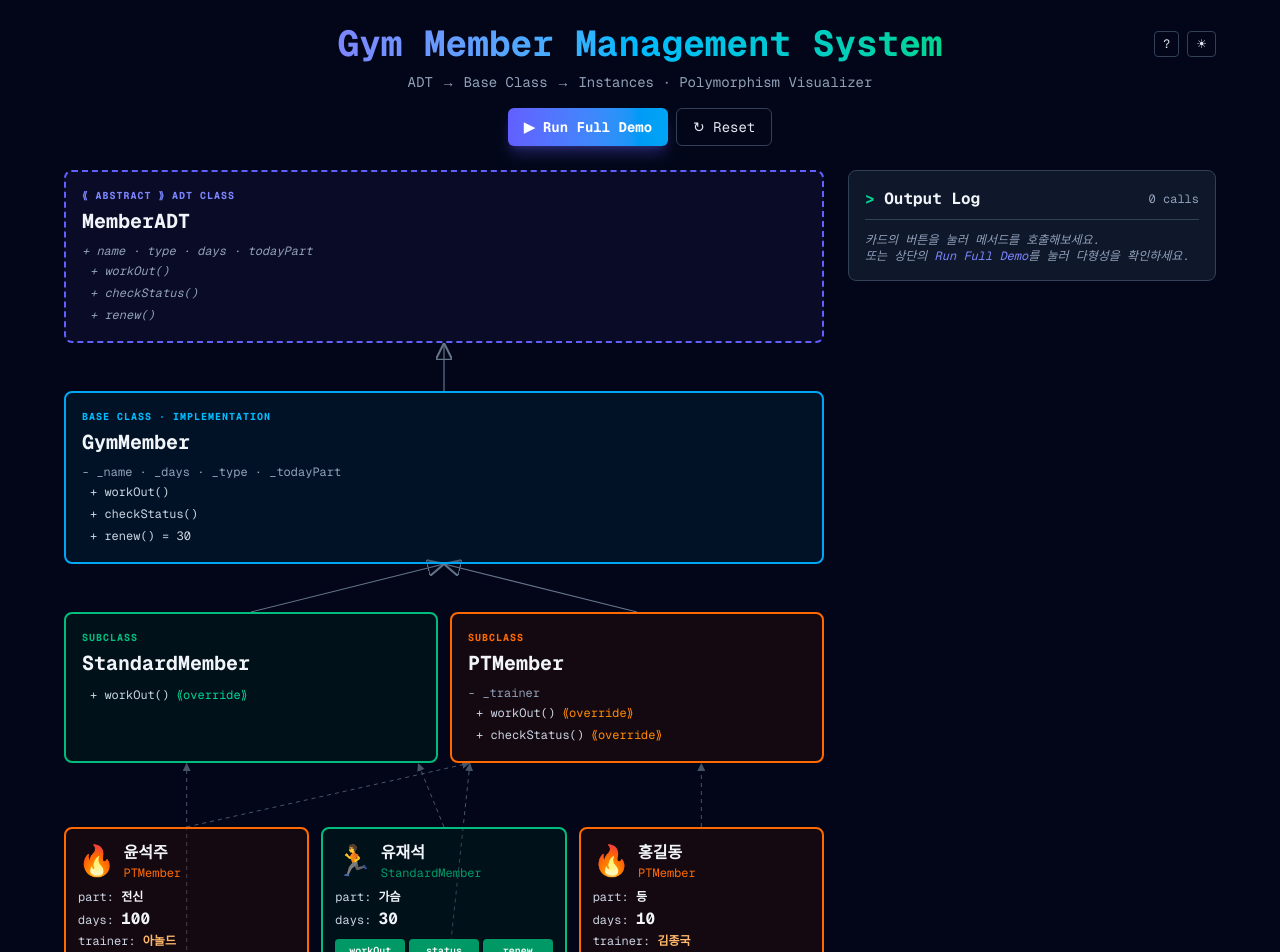
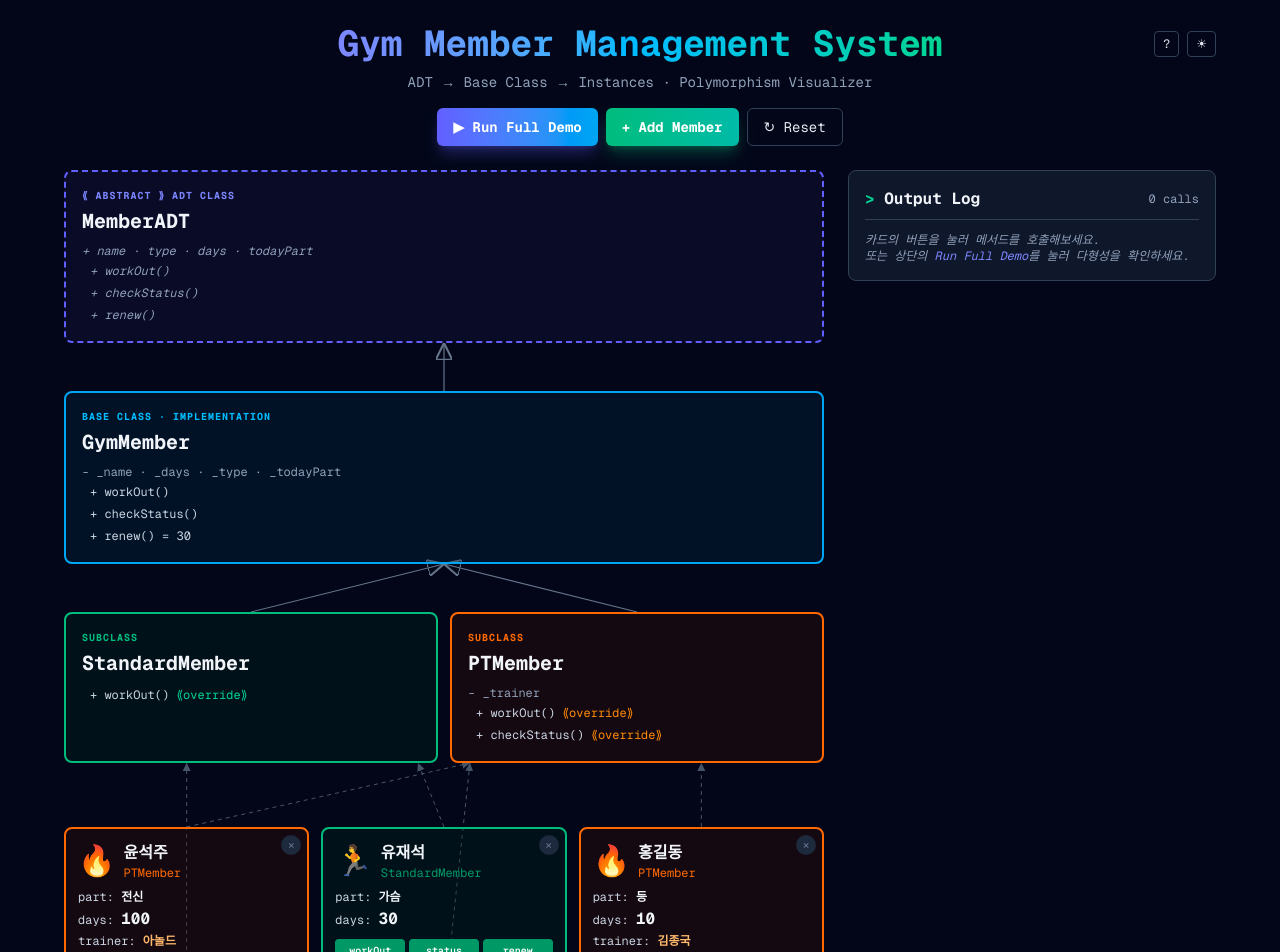
Before and after one commit to SJYUN1010/gym-member-oop-viz, a Next.js app: page / in a window 1280 px wide. Shown: the top 952 px of the page. Built offline with nearby package versions, Linux system fonts and the light colour scheme.

Commit message:
feat: 회원 동적 추가/삭제 기능 - 추가 폼(검증), 카드 삭제, 최대 8명 제한

```diff
--- a/app/page.tsx
+++ b/app/page.tsx
@@ -1,10 +1,20 @@
 "use client";
 
-import { useState, useMemo, useRef, useEffect, useLayoutEffect, forwardRef } from "react";
+import {
+  useState,
+  useMemo,
+  useRef,
+  useEffect,
+  useLayoutEffect,
+  forwardRef,
+} from "react";
 import { GymMember } from "@/lib/gymMember";
+import { StandardMember } from "@/lib/standardMember";
 import { PTMember } from "@/lib/ptMember";
 import { createMembers } from "@/lib/instances";
 import { useAnimatedNumber } from "@/lib/useAnimatedNumber";
+
+const MAX_MEMBERS = 8;
 
 type LogEntry = {
   id: number;
@@ -47,24 +57,37 @@ type Line = {
   active: boolean;
 };
 
+// 카드에 안정적인 id를 부여하기 위한 wrapper
+type MemberEntry = {
+  id: number;
+  member: GymMember;
+};
+
+let memberIdCounter = 0;
+function wrap(members: GymMember[]): MemberEntry[] {
+  return members.map((m) => ({ id: memberIdCounter++, member: m }));
+}
+
 export default function Home() {
-  const [members, setMembers] = useState<GymMember[]>(() => createMembers());
+  const [entries, setEntries] = useState<MemberEntry[]>(() => wrap(createMembers()));
   const [logs, setLogs] = useState<LogEntry[]>([]);
   const logIdRef = useRef(0);
   const [highlightedMethod, setHighlightedMethod] = useState<string | null>(null);
   const [highlightedClass, setHighlightedClass] = useState<string | null>(null);
-  const [hoveredCardIdx, setHoveredCardIdx] = useState<number | null>(null);
+  const [hoveredCardId, setHoveredCardId] = useState<number | null>(null);
   const [hoveredLogId, setHoveredLogId] = useState<number | null>(null);
-  const [pulsedCardIdx, setPulsedCardIdx] = useState<number | null>(null);
+  const [pulsedCardId, setPulsedCardId] = useState<number | null>(null);
+  const [newlyAddedId, setNewlyAddedId] = useState<number | null>(null);
   const [darkMode, setDarkMode] = useState(true);
   const [showHelp, setShowHelp] = useState(false);
+  const [showAddForm, setShowAddForm] = useState(false);
 
   const diagramRef = useRef<HTMLDivElement>(null);
   const adtRef = useRef<HTMLDivElement>(null);
   const gymMemberRef = useRef<HTMLDivElement>(null);
   const standardRef = useRef<HTMLDivElement>(null);
   const ptRef = useRef<HTMLDivElement>(null);
-  const cardRefs = useRef<(HTMLDivElement | null)[]>([]);
+  const cardRefs = useRef<Map<number, HTMLDivElement>>(new Map());
 
   const [lines, setLines] = useState<Line[]>([]);
   const [svgSize, setSvgSize] = useState({ width: 0, height: 0 });
@@ -82,15 +105,6 @@ export default function Home() {
         bottomCenter: {
           x: r.left + r.width / 2 - cRect.left,
           y: r.bottom - cRect.top,
-        },
-        leftCenter: { x: r.left - cRect.left, y: r.top + r.height / 2 - cRect.top },
-        rightCenter: {
-          x: r.right - cRect.left,
-          y: r.top + r.height / 2 - cRect.top,
-        },
-        center: {
-          x: r.left + r.width / 2 - cRect.left,
-          y: r.top + r.height / 2 - cRect.top,
         },
         leftEdge: r.left - cRect.left,
         rightEdge: r.right - cRect.left,
@@ -133,14 +147,12 @@ export default function Home() {
           METHOD_INFO[highlightedMethod].overriddenIn.includes("PTMember")),
     });
 
-    // instance-of: 카드 → 부모 박스의 "가까운 쪽" 밑면으로
-    members.forEach((m, idx) => {
-      const cardEl = cardRefs.current[idx];
-      const cardRect = getRect(cardEl);
+    entries.forEach((entry) => {
+      const cardEl = cardRefs.current.get(entry.id);
+      const cardRect = getRect(cardEl ?? null);
       if (!cardRect) return;
-      const isPT = m instanceof PTMember;
+      const isPT = entry.member instanceof PTMember;
       const parent = isPT ? pt : std;
-      // 부모 박스 밑면에서 카드와 가까운 x 좌표 선택
       const targetX = Math.max(
         parent.leftEdge + 20,
         Math.min(cardRect.topCenter.x, parent.rightEdge - 20)
@@ -150,9 +162,9 @@ export default function Home() {
         to: { x: targetX, y: parent.bottomEdge },
         kind: "instance",
         active:
-          hoveredCardIdx === idx ||
+          hoveredCardId === entry.id ||
           (hoveredLogId !== null &&
-            logs.find((l) => l.id === hoveredLogId)?.memberName === m.name),
+            logs.find((l) => l.id === hoveredLogId)?.memberName === entry.member.name),
       });
     });
 
@@ -166,7 +178,7 @@ export default function Home() {
   useLayoutEffect(() => {
     recomputeLines();
     // eslint-disable-next-line react-hooks/exhaustive-deps
-  }, [members, highlightedClass, highlightedMethod, hoveredCardIdx, hoveredLogId, logs]);
+  }, [entries, highlightedClass, highlightedMethod, hoveredCardId, hoveredLogId, logs]);
 
   useEffect(() => {
     const handler = () => recomputeLines();
@@ -183,16 +195,16 @@ export default function Home() {
   }, []);
 
   const callMethod = (
-    member: GymMember,
-    methodName: "workOut" | "checkStatus" | "renew",
-    idx: number
+    entry: MemberEntry,
+    methodName: "workOut" | "checkStatus" | "renew"
   ) => {
+    const { member } = entry;
     let result: string[] = [];
     if (methodName === "workOut") result = [member.workOut()];
     else if (methodName === "checkStatus") result = member.checkStatus();
     else if (methodName === "renew") {
       result = [member.renew()];
-      setMembers((prev) => [...prev]);
+      setEntries((prev) => [...prev]);
     }
     const className = member instanceof PTMember ? "PTMember" : "StandardMember";
     const newId = logIdRef.current++;
@@ -207,27 +219,43 @@ export default function Home() {
       },
       ...prev,
     ]);
-    // 펄스 효과 트리거
-    setPulsedCardIdx(idx);
-    setTimeout(() => setPulsedCardIdx(null), 600);
+    setPulsedCardId(entry.id);
+    setTimeout(() => setPulsedCardId((p) => (p === entry.id ? null : p)), 600);
   };
 
   const runFullDemo = async () => {
-    for (let i = 0; i < members.length; i++) {
-      callMethod(members[i], "workOut", i);
+    for (const e of entries) {
+      callMethod(e, "workOut");
       await new Promise((r) => setTimeout(r, 450));
     }
   };
 
   const resetAll = () => {
-    setMembers(createMembers());
+    cardRefs.current.clear();
+    setEntries(wrap(createMembers()));
     setLogs([]);
     logIdRef.current = 0;
     setHighlightedMethod(null);
     setHighlightedClass(null);
-    setHoveredCardIdx(null);
+    setHoveredCardId(null);
     setHoveredLogId(null);
-    setPulsedCardIdx(null);
+    setPulsedCardId(null);
+    setNewlyAddedId(null);
+    setShowAddForm(false);
+  };
+
+  const addMember = (m: GymMember) => {
+    if (entries.length >= MAX_MEMBERS) return;
+    const newEntry = { id: memberIdCounter++, member: m };
+    setEntries((prev) => [...prev, newEntry]);
+    setNewlyAddedId(newEntry.id);
+    setTimeout(() => setNewlyAddedId((n) => (n === newEntry.id ? null : n)), 400);
+  };
+
+  const removeMember = (id: number) => {
+    cardRefs.current.delete(id);
+    setEntries((prev) => prev.filter((e) => e.id !== id));
+    if (hoveredCardId === id) setHoveredCardId(null);
   };
 
   const activeHighlightClasses = useMemo(() => {
@@ -239,27 +267,18 @@ export default function Home() {
     return s;
   }, [highlightedMethod, highlightedClass]);
 
-  const highlightedCardIdxFromLog = useMemo(() => {
+  const highlightedCardIdFromLog = useMemo(() => {
     if (hoveredLogId === null) return null;
     const log = logs.find((l) => l.id === hoveredLogId);
     if (!log) return null;
-    return members.findIndex((m) => m.name === log.memberName);
-  }, [hoveredLogId, logs, members]);
+    return entries.find((e) => e.member.name === log.memberName)?.id ?? null;
+  }, [hoveredLogId, logs, entries]);
 
-  // 테마 색상
   const t = darkMode
-    ? {
-        main: "bg-slate-950 text-slate-200",
-        sub: "text-slate-400",
-        cardBorderL: "border-slate-700",
-        cardBg: "bg-slate-900",
-      }
-    : {
-        main: "bg-slate-50 text-slate-800",
-        sub: "text-slate-500",
-        cardBorderL: "border-slate-300",
-        cardBg: "bg-white",
-      };
+    ? { main: "bg-slate-950 text-slate-200", sub: "text-slate-400" }
+    : { main: "bg-slate-50 text-slate-800", sub: "text-slate-500" };
+
+  const canAdd = entries.length < MAX_MEMBERS;
 
   return (
     <main className={`min-h-screen ${t.main} p-6 font-mono transition-colors duration-300`}>
@@ -324,18 +343,33 @@ export default function Home() {
               <span className={t.sub}>같은 메서드, 다른 결과 = 다형성.</span>
             </div>
             <div>
-              <span className="text-sky-400">·</span> <b>Run Full Demo</b> →
-              5명의 workOut을 차례로 호출. 다형성이 한 화면에 펼쳐집니다.
+              <span className="text-sky-400">·</span> <b>+ Add Member</b> →
+              새로운 인스턴스를 직접 생성. 클래스 → 인스턴스로의 흐름을 체험해보세요.
+            </div>
+            <div>
+              <span className="text-pink-400">·</span> <b>Run Full Demo</b> →
+              모든 회원의 workOut을 차례로 호출. 다형성이 한 화면에 펼쳐집니다.
             </div>
           </div>
         )}
 
-        <div className="flex justify-center gap-2 mt-4">
+        <div className="flex justify-center gap-2 mt-4 flex-wrap">
           <button
             onClick={runFullDemo}
             className="px-4 py-2 rounded-md bg-gradient-to-r from-indigo-500 to-sky-500 hover:from-indigo-400 hover:to-sky-400 text-white text-sm font-bold transition shadow-lg shadow-indigo-500/30"
           >
             ▶ Run Full Demo
+          </button>
+          <button
+            onClick={() => setShowAddForm((s) => !s)}
+            disabled={!canAdd && !showAddForm}
+            className={`px-4 py-2 rounded-md text-sm font-bold transition ${
+              canAdd || showAddForm
+                ? "bg-gradient-to-r from-emerald-500 to-teal-500 hover:from-emerald-400 hover:to-teal-400 text-white shadow-lg shadow-emerald-500/30"
+                : "bg-slate-700 text-slate-500 cursor-not-allowed"
+            }`}
+          >
+            + Add Member {!canAdd && "(최대 도달)"}
           </button>
           <button
             onClick={resetAll}
@@ -348,6 +382,20 @@ export default function Home() {
             ↻ Reset
           </button>
         </div>
+
+        {showAddForm && (
+          <AddMemberForm
+            darkMode={darkMode}
+            canAdd={canAdd}
+            currentCount={entries.length}
+            maxCount={MAX_MEMBERS}
+            onAdd={(m) => {
+              addMember(m);
+              setShowAddForm(false);
+            }}
+            onCancel={() => setShowAddForm(false)}
+          />
+        )}
       </header>
 
       <div className="max-w-6xl mx-auto grid grid-cols-1 lg:grid-cols-3 gap-6">
@@ -486,7 +534,7 @@ export default function Home() {
                   <div
                     className={`mt-2 pt-2 border-t ${
                       darkMode ? "border-slate-700" : "border-slate-300"
-                    } text-xs text-indigo-${darkMode ? "300" : "600"}`}
+                    } text-xs ${darkMode ? "text-indigo-300" : "text-indigo-600"}`}
                   >
                     {METHOD_INFO[highlightedMethod].description}
                     <br />
@@ -600,30 +648,33 @@ export default function Home() {
             </div>
 
             <div className="grid grid-cols-1 sm:grid-cols-2 xl:grid-cols-3 gap-3 pt-4">
-              {members.map((m, idx) => (
+              {entries.map((entry) => (
                 <MemberCard
-                  key={idx}
+                  key={entry.id}
                   ref={(el: HTMLDivElement | null) => {
-                    cardRefs.current[idx] = el;
+                    if (el) cardRefs.current.set(entry.id, el);
+                    else cardRefs.current.delete(entry.id);
                   }}
-                  member={m}
-                  isHighlightedFromLog={highlightedCardIdxFromLog === idx}
+                  member={entry.member}
+                  isHighlightedFromLog={highlightedCardIdFromLog === entry.id}
                   isClassHighlighted={activeHighlightClasses.has(
-                    m instanceof PTMember ? "PTMember" : "StandardMember"
+                    entry.member instanceof PTMember ? "PTMember" : "StandardMember"
                   )}
-                  isPulsed={pulsedCardIdx === idx}
+                  isPulsed={pulsedCardId === entry.id}
+                  isNewlyAdded={newlyAddedId === entry.id}
                   darkMode={darkMode}
                   onHover={(hovering) => {
-                    setHoveredCardIdx(hovering ? idx : null);
+                    setHoveredCardId(hovering ? entry.id : null);
                     setHighlightedClass(
                       hovering
-                        ? m instanceof PTMember
+                        ? entry.member instanceof PTMember
                           ? "PTMember"
                           : "StandardMember"
                         : null
                     );
                   }}
-                  onCall={(method) => callMethod(m, method, idx)}
+                  onCall={(method) => callMethod(entry, method)}
+                  onRemove={() => removeMember(entry.id)}
                 />
               ))}
             </div>
@@ -671,9 +722,7 @@ export default function Home() {
                   }`}
                 >
                   <div className={`font-semibold ${darkMode ? "text-slate-200" : "text-slate-800"}`}>
-                    <span
-                      className={log.isPT ? "text-orange-500" : "text-emerald-600"}
-                    >
+                    <span className={log.isPT ? "text-orange-500" : "text-emerald-600"}>
                       {log.className}
                     </span>
                     <span className={t.sub}>·</span> {log.memberName}.{log.methodName}()
@@ -706,7 +755,177 @@ export default function Home() {
   );
 }
 
-/* ─── 보조 컴포넌트 ─── */
+/* ─── 추가 폼 ─── */
+
+type AddMemberFormProps = {
+  darkMode: boolean;
+  canAdd: boolean;
+  currentCount: number;
+  maxCount: number;
+  onAdd: (m: GymMember) => void;
+  onCancel: () => void;
+};
+
+function AddMemberForm(props: AddMemberFormProps) {
+  const { darkMode, canAdd, currentCount, maxCount, onAdd, onCancel } = props;
+  const [name, setName] = useState("");
+  const [days, setDays] = useState("30");
+  const [part, setPart] = useState("전신");
+  const [type, setType] = useState<"standard" | "pt">("standard");
+  const [trainer, setTrainer] = useState("");
+  const [error, setError] = useState<string | null>(null);
+
+  const handleSubmit = () => {
+    setError(null);
+    if (!canAdd) {
+      setError(`최대 ${maxCount}명까지만 가능합니다`);
+      return;
+    }
+    if (!name.trim()) {
+      setError("이름을 입력하세요");
+      return;
+    }
+    const d = parseInt(days, 10);
+    if (isNaN(d) || d <= 0) {
+      setError("일수는 1 이상의 숫자여야 합니다");
+      return;
+    }
+    if (!part.trim()) {
+      setError("운동 부위를 입력하세요");
+      return;
+    }
+    if (type === "pt" && !trainer.trim()) {
+      setError("PT 회원은 트레이너 이름이 필요합니다");
+      return;
+    }
+    const newMember: GymMember =
+      type === "pt"
+        ? new PTMember(name.trim(), d, trainer.trim(), part.trim())
+        : new StandardMember(name.trim(), d, part.trim());
+    onAdd(newMember);
+  };
+
+  const inputClass = darkMode
+    ? "bg-slate-800 border-slate-700 text-slate-100 placeholder-slate-500"
+    : "bg-white border-slate-300 text-slate-800 placeholder-slate-400";
+
+  return (
+    <div
+      className={`mt-4 p-4 rounded-lg border slide-in-down max-w-3xl mx-auto ${
+        darkMode
+          ? "border-emerald-700 bg-emerald-950/30"
+          : "border-emerald-300 bg-emerald-50"
+      }`}
+    >
+      <div className="flex items-center justify-between mb-3">
+        <div className="font-bold text-base">
+          <span className="text-emerald-400">+</span> Add Member
+        </div>
+        <div className={`text-xs ${darkMode ? "text-slate-400" : "text-slate-500"}`}>
+          {currentCount} / {maxCount}
+        </div>
+      </div>
+
+      <div className="grid grid-cols-1 sm:grid-cols-2 gap-3 text-xs">
+        <label className="block">
+          <span className={darkMode ? "text-slate-400" : "text-slate-600"}>이름</span>
+          <input
+            type="text"
+            value={name}
+            onChange={(e) => setName(e.target.value)}
+            placeholder="홍길동"
+            className={`mt-1 w-full px-2 py-1.5 border rounded text-sm ${inputClass}`}
+          />
+        </label>
+        <label className="block">
+          <span className={darkMode ? "text-slate-400" : "text-slate-600"}>일수</span>
+          <input
+            type="number"
+            value={days}
+            onChange={(e) => setDays(e.target.value)}
+            placeholder="30"
+            className={`mt-1 w-full px-2 py-1.5 border rounded text-sm ${inputClass}`}
+          />
+        </label>
+        <label className="block">
+          <span className={darkMode ? "text-slate-400" : "text-slate-600"}>운동 부위</span>
+          <input
+            type="text"
+            value={part}
+            onChange={(e) => setPart(e.target.value)}
+            placeholder="전신"
+            className={`mt-1 w-full px-2 py-1.5 border rounded text-sm ${inputClass}`}
+          />
+        </label>
+        <div className="block">
+          <span className={darkMode ? "text-slate-400" : "text-slate-600"}>유형</span>
+          <div className="mt-1 flex gap-3 text-sm">
+            <label className="flex items-center gap-1.5 cursor-pointer">
+              <input
+                type="radio"
+                name="memberType"
+                checked={type === "standard"}
+                onChange={() => setType("standard")}
+              />
+              <span className={darkMode ? "text-emerald-300" : "text-emerald-700"}>
+                Standard
+              </span>
+            </label>
+            <label className="flex items-center gap-1.5 cursor-pointer">
+              <input
+                type="radio"
+                name="memberType"
+                checked={type === "pt"}
+                onChange={() => setType("pt")}
+              />
+              <span className={darkMode ? "text-orange-300" : "text-orange-700"}>PT</span>
+            </label>
+          </div>
+        </div>
+
+        {type === "pt" && (
+          <label className="block sm:col-span-2 slide-in-down">
+            <span className={darkMode ? "text-slate-400" : "text-slate-600"}>
+              트레이너
+            </span>
+            <input
+              type="text"
+              value={trainer}
+              onChange={(e) => setTrainer(e.target.value)}
+              placeholder="아놀드"
+              className={`mt-1 w-full px-2 py-1.5 border rounded text-sm ${inputClass}`}
+            />
+          </label>
+        )}
+      </div>
+
+      {error && (
+        <div className="mt-3 text-xs text-red-400 font-semibold">⚠ {error}</div>
+      )}
+
+      <div className="mt-4 flex gap-2 justify-end">
+        <button
+          onClick={onCancel}
+          className={`px-3 py-1.5 text-xs rounded border ${
+            darkMode
+              ? "border-slate-700 hover:border-slate-500 hover:bg-slate-800"
+              : "border-slate-300 hover:border-slate-500 hover:bg-white"
+          }`}
+        >
+          취소
+        </button>
+        <button
+          onClick={handleSubmit}
+          className="px-3 py-1.5 text-xs rounded bg-emerald-600 hover:bg-emerald-500 text-white font-bold"
+        >
+          추가
+        </button>
+      </div>
+    </div>
+  );
+}
+
+/* ─── 클래스 박스 ─── */
 
 type ClassBoxProps = {
   tag: string;
@@ -770,17 +989,18 @@ function ClassBox(props: ClassBoxProps) {
   );
 }
 
-/* MemberCard — forwardRef로 카드 ref를 부모에서 잡을 수 있게 */
-
+/* ─── 멤버 카드 ─── */
 
 type MemberCardProps = {
   member: GymMember;
   isHighlightedFromLog: boolean;
   isClassHighlighted: boolean;
   isPulsed: boolean;
+  isNewlyAdded: boolean;
   darkMode: boolean;
   onHover: (hovering: boolean) => void;
   onCall: (method: "workOut" | "checkStatus" | "renew") => void;
+  onRemove: () => void;
 };
 
 const MemberCard = forwardRef<HTMLDivElement, MemberCardProps>(function MemberCard(
@@ -792,9 +1012,11 @@ const MemberCard = forwardRef<HTMLDivElement, MemberCardProps>(function MemberCa
     isHighlightedFromLog,
     isClassHighlighted,
     isPulsed,
+    isNewlyAdded,
     darkMode,
     onHover,
     onCall,
+    onRemove,
   } = props;
   const isPT = member instanceof PTMember;
   const className = isPT ? "PTMember" : "StandardMember";
@@ -818,11 +1040,8 @@ const MemberCard = forwardRef<HTMLDivElement, MemberCardProps>(function MemberCa
     ? "bg-orange-600 hover:bg-orange-500"
     : "bg-emerald-600 hover:bg-emerald-500";
 
-  // 펄스용 색상
   const pulseStyle: React.CSSProperties = isPulsed
-    ? {
-        color: isPT ? "rgba(251,146,60,0.8)" : "rgba(52,211,153,0.8)",
-      }
+    ? { color: isPT ? "rgba(251,146,60,0.8)" : "rgba(52,211,153,0.8)" }
     : {};
 
   return (
@@ -831,11 +1050,22 @@ const MemberCard = forwardRef<HTMLDivElement, MemberCardProps>(function MemberCa
       onMouseEnter={() => onHover(true)}
       onMouseLeave={() => onHover(false)}
       style={pulseStyle}
-      className={`border-2 ${borderColor} ${bgColor} ${glow} ${
+      className={`relative border-2 ${borderColor} ${bgColor} ${glow} ${
         isPulsed ? "pulse-glow" : ""
-      } rounded-lg p-3 transition-all duration-200`}
+      } ${isNewlyAdded ? "fade-in-scale" : ""} rounded-lg p-3 transition-all duration-200`}
     >
-      <div className="flex items-center gap-2 mb-2">
+      <button
+        onClick={onRemove}
+        title="삭제"
+        className={`absolute top-1.5 right-1.5 w-5 h-5 flex items-center justify-center rounded-full text-xs transition ${
+          darkMode
+            ? "bg-slate-800 text-slate-500 hover:bg-red-500 hover:text-white"
+            : "bg-white text-slate-400 hover:bg-red-500 hover:text-white"
+        }`}
+      >
+        ×
+      </button>
+      <div className="flex items-center gap-2 mb-2 pr-5">
         <div className="text-3xl">{isPT ? "🔥" : "🏃"}</div>
         <div>
           <div className={`font-bold ${darkMode ? "text-slate-100" : "text-slate-900"}`}>
```
Also changed, not shown: app/globals.css (+8 -0 lines).
